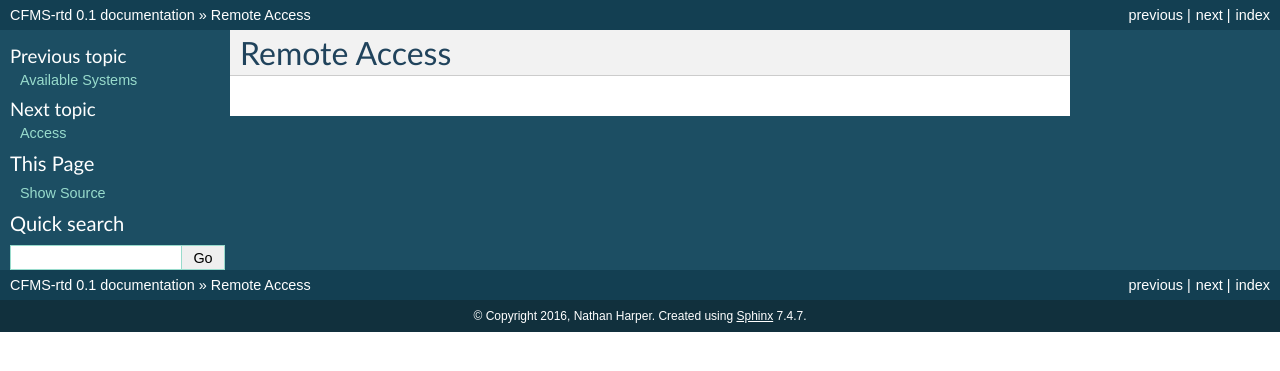
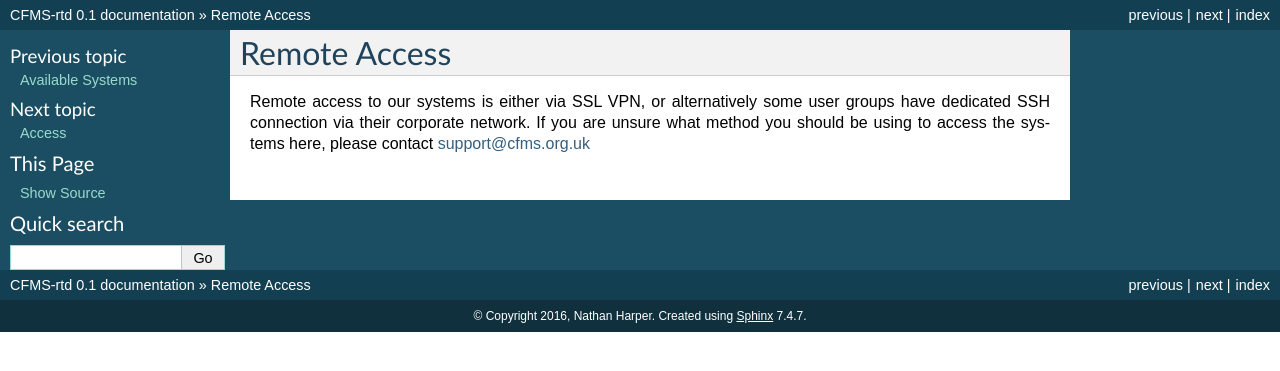
Before and after one commit to CFMS/cfms-rtd, a Sphinx documentation site: the page built from docs/remoteaccess.rst, in a window 1280 px wide. Shown: the top 371 px of the page. Built offline with Sphinx 7.4.7, drawn with Linux system fonts in a browser that asks for light colours; pages that are not in the unit, such as notebooks, are missing from menus.

Commit message:
added initial content

```diff
--- a/docs/remoteaccess.rst
+++ b/docs/remoteaccess.rst
@@ -1,3 +1,7 @@
 =============
 Remote Access
 =============
+
+Remote access to our systems is either via SSL VPN, or alternatively some user groups have
+dedicated SSH connection via their corporate network.   If you are unsure what method you should
+be using to access the systems here, please contact support@cfms.org.uk
```
